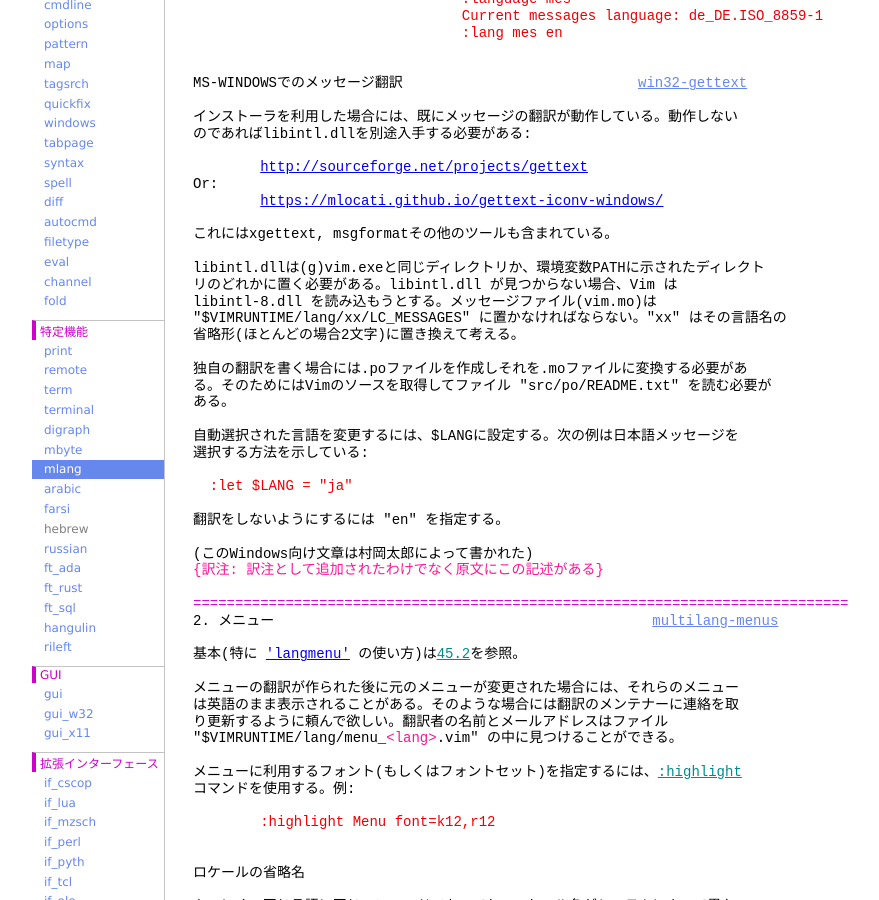
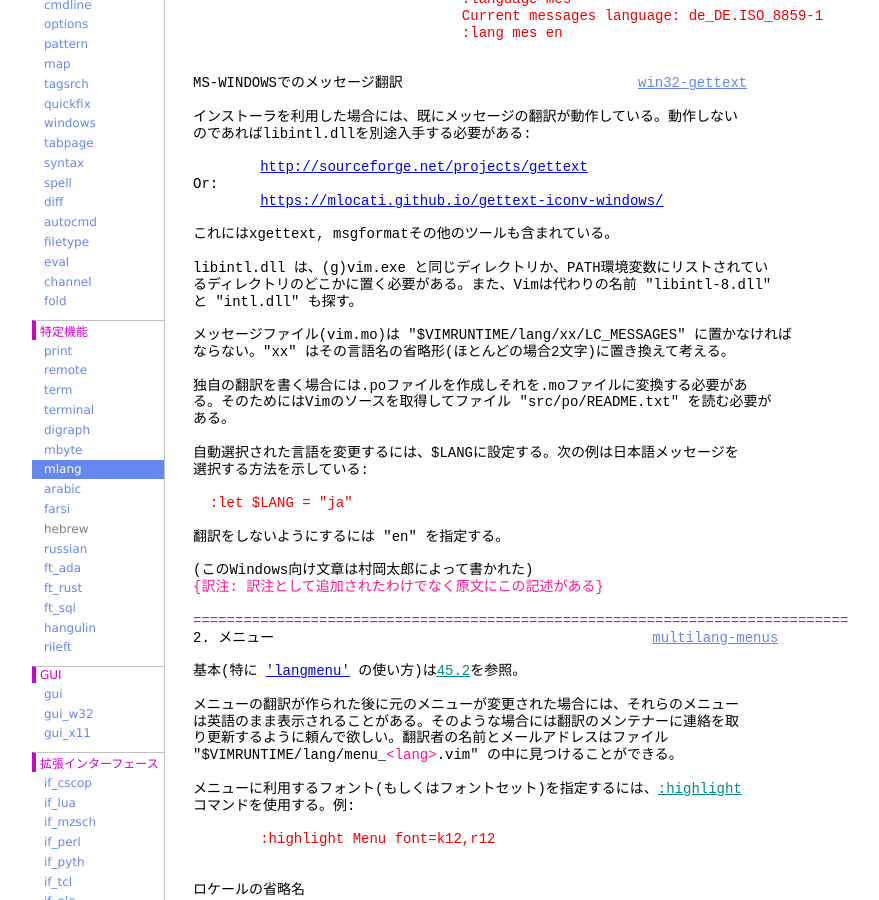
Before and after one commit to vim-jp/vimdoc-ja, a Jekyll site: the page built from mlang.html, in a window 1280 px wide and 900 px high, scrolled down 1686 px. Shown: the whole window, without its empty margins (208-1087 px from the left). Built offline with Jekyll 4.4.1, drawn with Linux system fonts in a browser that asks for light colours; nearby versions of some CDN libraries; comment, search, counter and statistics services are not loaded.

Commit message:
Generated by Travis JOB 1233.1
https://travis-ci.org/vim-jp/vimdoc-ja-working/builds/446718132

```diff
--- a/mlang.html
+++ b/mlang.html
@@ -106,11 +106,12 @@ Or:<br>
 <br>
 これにはxgettext, msgformatその他のツールも含まれている。<br>
 <br>
-libintl.dllは(g)vim.exeと同じディレクトリか、環境変数PATHに示されたディレクト<br>
-リのどれかに置く必要がある。libintl.dll が見つからない場合、Vim は<br>
-libintl-8.dll を読み込もうとする。メッセージファイル(vim.mo)は<br>
-&quot;$VIMRUNTIME/lang/xx/LC_MESSAGES&quot; に置かなければならない。&quot;xx&quot; はその言語名の<br>
-省略形(ほとんどの場合2文字)に置き換えて考える。<br>
+libintl.dll は、(g)vim.exe と同じディレクトリか、PATH環境変数にリストされてい<br>
+るディレクトリのどこかに置く必要がある。また、Vimは代わりの名前 &quot;libintl-8.dll&quot;<br>
+と &quot;intl.dll&quot; も探す。<br>
+<br>
+メッセージファイル(vim.mo)は &quot;$VIMRUNTIME/lang/xx/LC_MESSAGES&quot; に置かなければ<br>
+ならない。&quot;xx&quot; はその言語名の省略形(ほとんどの場合2文字)に置き換えて考える。<br>
 <br>
 独自の翻訳を書く場合には.poファイルを作成しそれを.moファイルに変換する必要があ<br>
 る。そのためにはVimのソースを取得してファイル &quot;src/po/README.txt&quot; を読む必要が<br>
```
